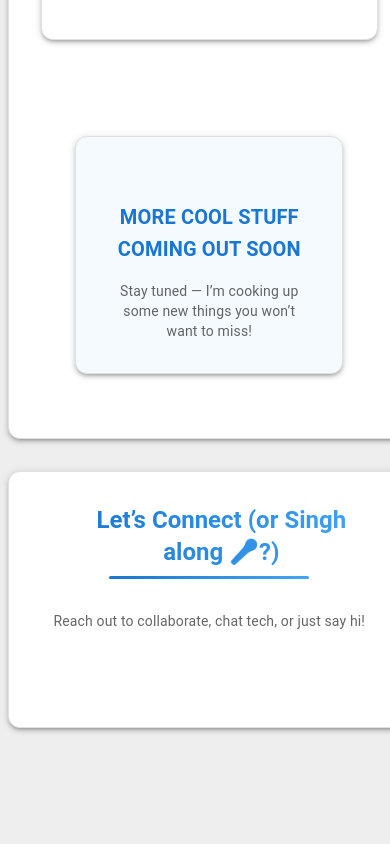
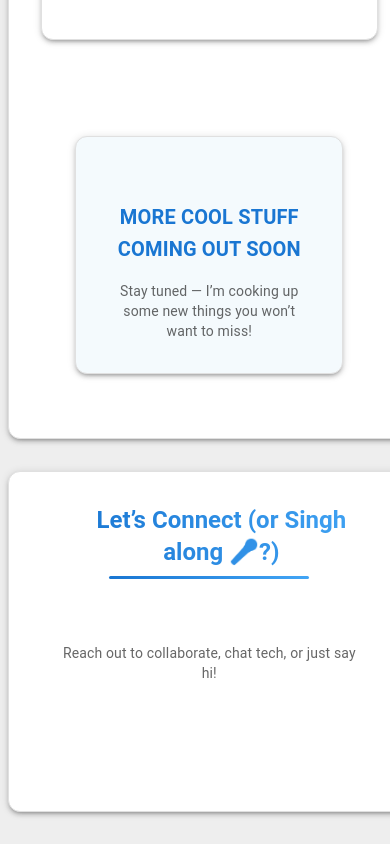
Before and after one commit to utkarshsingh26/post-masters-website, a React (Vite) app: page / in a window 390 px wide. Shown: the part 6549-7393 px from the top of the page. Before the commit the page ends 7309 px from the top, so only its background shows below. Built offline with nearby package versions, Linux system fonts and the light colour scheme; grey boxes are pictures that could not be loaded; some icons are missing.

Commit message:
better phone responsiveness for contact section

```diff
--- a/src/components/ContactSection.jsx
+++ b/src/components/ContactSection.jsx
@@ -5,38 +5,40 @@ import {
   IconButton,
   Stack,
   Tooltip,
+  useMediaQuery,
+  useTheme,
 } from "@mui/material";
 import InstagramIcon from "@mui/icons-material/Instagram";
 import LinkedInIcon from "@mui/icons-material/LinkedIn";
 import GitHubIcon from "@mui/icons-material/GitHub";
 import EmailIcon from "@mui/icons-material/Email";
-import SchoolIcon from '@mui/icons-material/School';
-import YouTubeIcon from '@mui/icons-material/YouTube';
+import SchoolIcon from "@mui/icons-material/School";
+import YouTubeIcon from "@mui/icons-material/YouTube";
 
 export default function ContactSection() {
+  const theme = useTheme();
+  const isMobile = useMediaQuery(theme.breakpoints.down("sm"));
+
   return (
     <Box
-      // elevation={3}
       sx={{
-        // width: '80%',
-        // mx: "auto",
-        // my: 6,
-        // p: 4,
-        // borderRadius: 3,
-        // background: "#ffffff",
-        // border: "1px solid #e0e0e0",
         textAlign: "center",
+        px: { xs: 2, sm: 4 }, // padding left & right for mobile
+        py: 4,
       }}
     >
-      {/* <Typography variant="h5" fontWeight="bold" color="primary" gutterBottom>
-        📬 Let’s Connect (or Singh along 🎤?)
-      </Typography> */}
-
       <Typography variant="body2" color="text.secondary" mb={3}>
         Reach out to collaborate, chat tech, or just say hi!
       </Typography>
 
-      <Stack direction="row" justifyContent="center" spacing={3}>
+      <Stack
+        direction="row"
+        justifyContent="center"
+        alignItems="center"
+        spacing={{ xs: 1.5, sm: 3 }}
+        flexWrap="wrap"
+        useFlexGap
+      >
         <Tooltip title="Instagram">
           <IconButton
             href="https://www.instagram.com/definitelynotutkarshsingh/"
@@ -44,7 +46,7 @@ export default function ContactSection() {
             rel="noopener"
             sx={{ color: "#E1306C" }}
           >
-            <InstagramIcon fontSize="large" />
+            <InstagramIcon sx={{ fontSize: isMobile ? 30 : 40 }} />
           </IconButton>
         </Tooltip>
 
@@ -55,7 +57,7 @@ export default function ContactSection() {
             rel="noopener"
             sx={{ color: "#0077B5" }}
           >
-            <LinkedInIcon fontSize="large" />
+            <LinkedInIcon sx={{ fontSize: isMobile ? 30 : 40 }} />
           </IconButton>
         </Tooltip>
 
@@ -66,7 +68,7 @@ export default function ContactSection() {
             rel="noopener"
             sx={{ color: "#000000" }}
           >
-            <GitHubIcon fontSize="large" />
+            <GitHubIcon sx={{ fontSize: isMobile ? 30 : 40 }} />
           </IconButton>
         </Tooltip>
 
@@ -75,7 +77,7 @@ export default function ContactSection() {
             href="mailto:usingh31@asu.edu"
             sx={{ color: "#D44638" }}
           >
-            <EmailIcon fontSize="large" />
+            <EmailIcon sx={{ fontSize: isMobile ? 30 : 40 }} />
           </IconButton>
         </Tooltip>
 
@@ -85,7 +87,7 @@ export default function ContactSection() {
             target="_blank"
             sx={{ color: "#1976d2" }}
           >
-            <SchoolIcon fontSize="large" />
+            <SchoolIcon sx={{ fontSize: isMobile ? 30 : 40 }} />
           </IconButton>
         </Tooltip>
 
@@ -96,10 +98,9 @@ export default function ContactSection() {
             rel="noopener"
             sx={{ color: "#FF0000" }}
           >
-            <YouTubeIcon fontSize="large" />
+            <YouTubeIcon sx={{ fontSize: isMobile ? 30 : 40 }} />
           </IconButton>
         </Tooltip>
-
       </Stack>
     </Box>
   );
```
